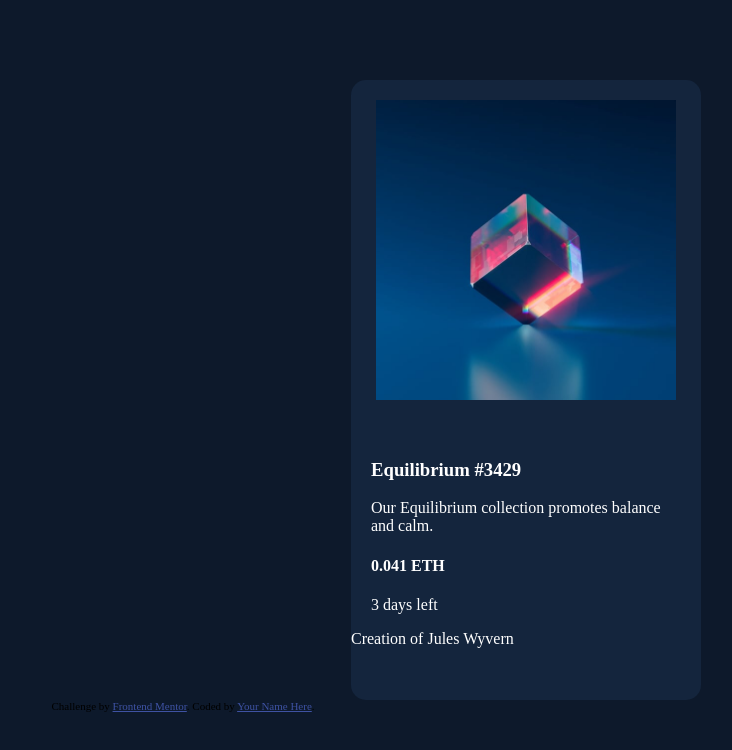
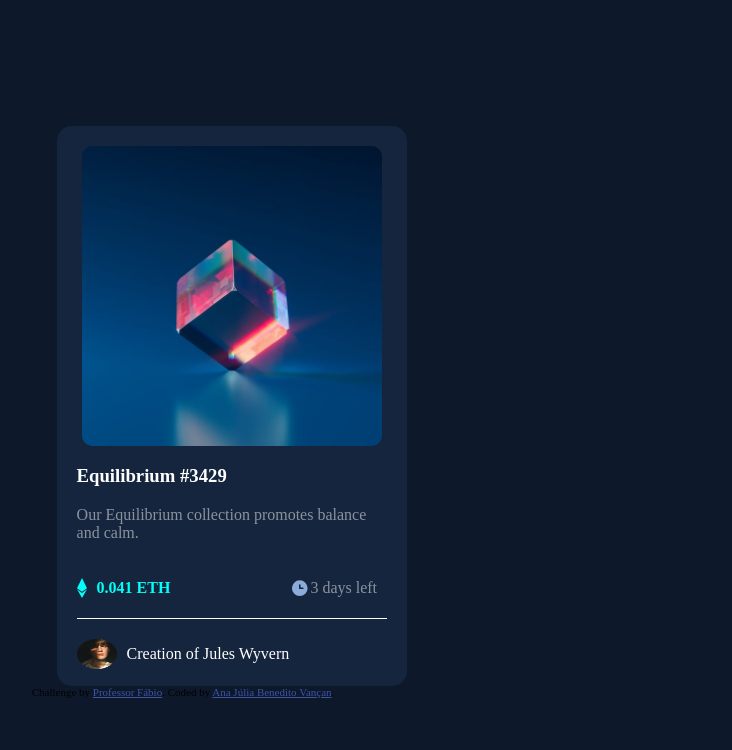
Before and after one commit to AnaJuliaVancan/ntft-card, a plain HTML site: page index.html in a window 1280 px wide. Shown: the whole page, without its empty margins (457-1189 px from the left). Drawn offline with Linux system fonts and the light colour scheme.

Commit message:
Card finalizado.

```diff
--- a/index.html
+++ b/index.html
@@ -1,4 +1,3 @@
-
 <!DOCTYPE html>
 <html lang="en">
 
@@ -27,23 +26,32 @@
 <body>
   <div class="card">
     <div class="cardimg">
-      <img src="images/image-equilibrium.jpg" alt="some text" width=300px height=300px>
+      <img id="img1" src="images/image-equilibrium.jpg" alt="some text" width=300px height=300px>
     </div>
 
     <div class="cardtext">
-      <h3>Equilibrium #3429</h3>
-      <p>Our Equilibrium collection promotes balance and calm.<p>
+      <h3 id="title">Equilibrium #3429</h3>
+      <p id="text1">Our Equilibrium collection promotes balance and calm.</p>
 
-      <h4>0.041 ETH</h4>
-      <p>3 days left<p>
+      <div class="cardimg2">
+          <img id="img2" src="images/icon-ethereum.svg" alt="some text" width=10px height=20px>
+          <h4 id="text2">0.041 ETH</h4>
+
+          <img id="img3" src="images/icon-clock.svg" alt="some text" width=20px height=20px>
+          <p id="text3">3 days left</p>
+      </div>
+
+       <div class="cardimg4">
+         <img id="img4" src="images/image-avatar.png" alt="some text" width=40px height=30px>
+         <p id="text4">Creation of Jules Wyvern</p>
+      </div>
+
     </div>
-
-    <p>Creation of Jules Wyvern</p>
   </div>
 
   <div class="attribution">
-    Challenge by <a href="https://www.frontendmentor.io?ref=challenge" target="_blank">Frontend Mentor</a>.
-    Coded by <a href="#">Your Name Here</a>.
+    Challenge by <a href="https://www.frontendmentor.io?ref=challenge" target="_blank">Professor Fábio</a>.
+    Coded by <a href="#">Ana Júlia Benedito Vançan</a>.
   </div>
 </body>
 
--- a/style.css
+++ b/style.css
@@ -4,23 +4,72 @@ body{
 
 .card{
   width: 350px;
-  height: 600px;
+  height: 540px;
   background-color: hsl(216, 50%, 16%);
   border-radius: 15px;
   color: white;
-  margin-left: 800px;
-  margin-top: 80px;
+  margin-left: 40%;
+  margin-top: 10%;
   padding-top: 20px;
 }
 
 .cardimg{
+  width:350px;
+  height:300px;
+  text-align: center;
+}
+
+#img1{
   border-radius: 10px;
-  width:350px;
-  height:340px;
-  text-align: center;
 }
 
 .cardtext{
   padding-left: 20px;
   padding-right: 20px;
 }
+
+#title{
+  padding-top: -60px;
+}
+
+#text1{
+  opacity: 0.5;
+}
+
+.cardimg2{
+  display: flex;
+  padding-top: -20px;
+}
+
+#img2{
+   padding-top: 20px;
+}
+
+#text2{
+  color:hsl(178, 100%, 50%);
+  padding-left: 10px;
+}
+
+#img3{
+  padding-top: 20px;
+  padding-left: 120px;
+}
+
+#text3{
+  opacity: 0.5;
+  padding-top: 5px;
+}
+
+.cardimg4{
+  display: flex;
+  border-top: 1px solid white;
+}
+
+#img4{
+  padding-top: 20px;
+}
+
+#text4{
+  padding-left: 10px;
+  padding-top: 10px;
+}
```
